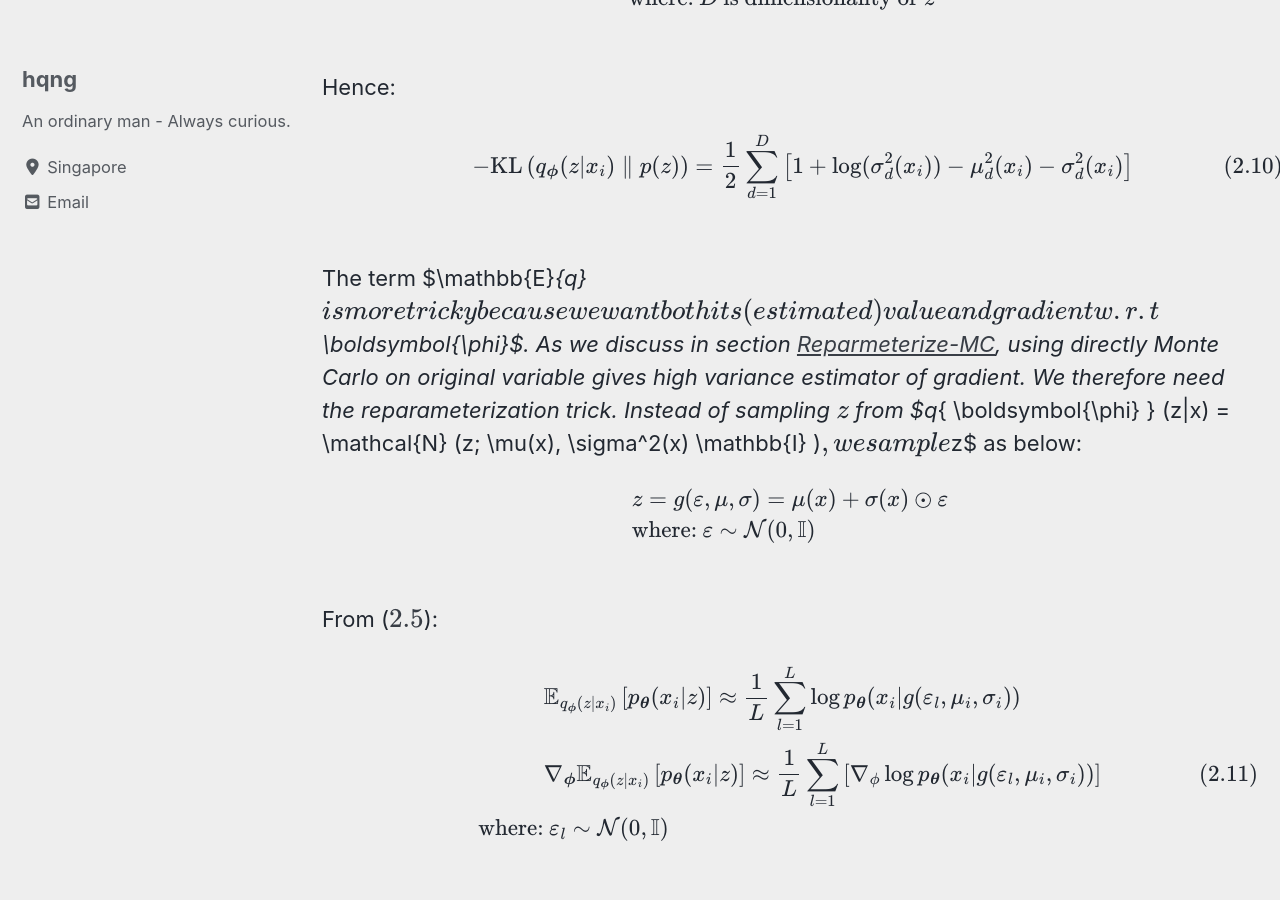
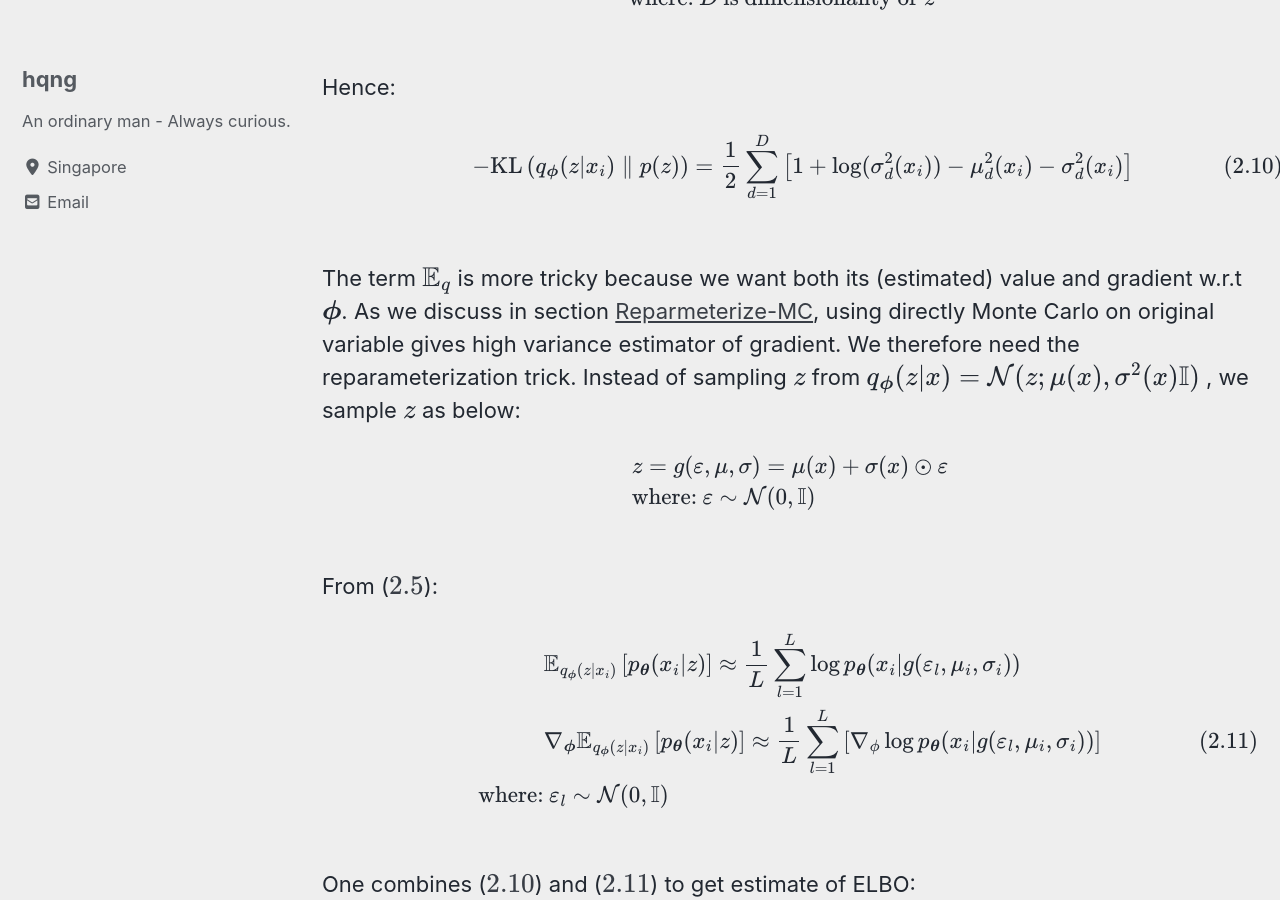
Before and after one commit to hqng/hqng.github.io, a Jekyll site: the page built from _posts/2019-08-25-OTandInference-p2.md, in a window 1280 px wide and 900 px high, scrolled down 7143 px. Built offline with Jekyll 4.4.1, drawn with Linux system fonts in a browser that asks for light colours; cached includes are drawn as plain includes; nearby versions of some CDN libraries; formulas are drawn with MathJax 3.

```diff
--- a/_posts/2019-08-25-OTandInference-p2.md
+++ b/_posts/2019-08-25-OTandInference-p2.md
@@ -273,7 +273,7 @@ $$ \small
 $$
 {% endraw %}
 <br>
-The term $\mathbb{E}_{q} $ is more tricky because we want both its (estimated) value and gradient w.r.t $\boldsymbol{\phi}$.
+The term $\mathbb{E}\_{q} $ is more tricky because we want both its (estimated) value and gradient w.r.t $\boldsymbol{\phi}$.
 As we discuss in section [Reparmeterize-MC](#Reparmeterize-MC), using directly Monte Carlo on original variable gives high variance estimator of gradient. We therefore need the reparameterization trick. Instead of sampling $z$ from {% raw %} $q_{ \boldsymbol{\phi} } (z|x) = \mathcal{N} (z; \mu(x), \sigma^2(x) \mathbb{I} )$ {% endraw %}, we sample $z$ as below:
 <br>
 {% raw %}
```
